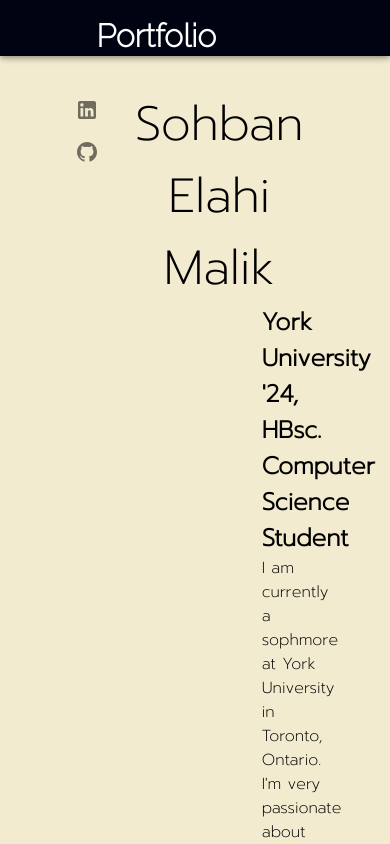
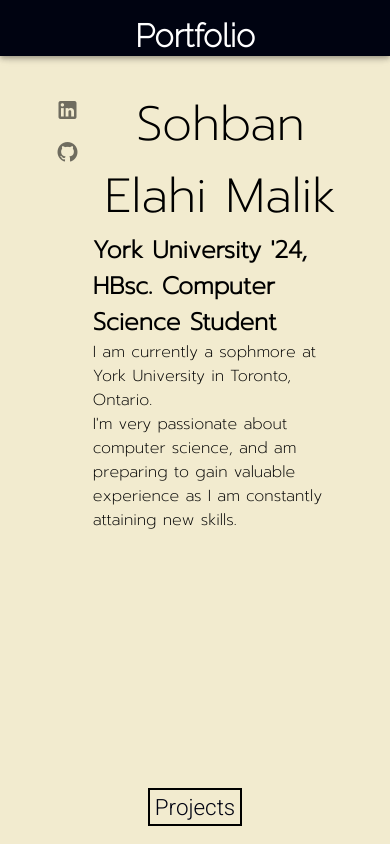
Before and after one commit to sohbanm/Portfolio-Site, a Vue app: page / in a window 390 px wide. Shown: the top 844 px of the page. Built offline with nearby package versions, Linux system fonts and the light colour scheme.

Commit message:
fixing respons

```diff
--- a/src/App.vue
+++ b/src/App.vue
@@ -9,11 +9,11 @@
       scroll-threshold="1"
     >
       <v-row>
-        <v-col>
+        <v-col class="mx-auto">
           <h1><b>Portfolio</b></h1>
         </v-col>
 
-        <div v-for="button in items" :key=items.id>
+        <div v-for="button in items" :key=items.id class="buttons">
           <v-col>
             <a :href=button.ref :target=button.target style="color:white">
               <button class="raise">
@@ -134,15 +134,16 @@ h1{
   margin-left:5vh;
   margin-top: 2vh;
   font-family: 'Raleway', sans-serif;
-
 }
 
 @media screen and (max-width: 1264px) {
-   button {
+   .buttons {
     display: none;
   }
+  h1{
+    margin-left: 0;
+  }
 }
-
 v-app-bar-nav-icon{
   margin-top: 250vh;
 }
--- a/src/components/Home.vue
+++ b/src/components/Home.vue
@@ -1,8 +1,8 @@
 <template>
-  <div style="color:white;width: 85%;" class="mx-auto text-center pa-8">
+  <div class="mx-auto text-center home">
 
-    <v-row>
-      <v-col cols="2" class="mx-auto">
+    <v-row no-gutters>
+      <v-col cols="2" xs="5" class="mx-auto text-center">
         <div v-for="social in icons" :key=icons.id>
           <a :href=social.link target="_blank">
             <button class="iconButton" style="padding:0"><v-icon class="icon">{{social.icon}}</v-icon> </button>
@@ -10,11 +10,11 @@
         </div>
       </v-col>
 
-      <v-col cols="10">
+      <v-col cols="10" xs="9">
         <span class="name">
           Sohban Elahi Malik
         </span>
-        <div style="text-align:left;margin-left: 18vh;">
+        <div class="details">
           <h2>York University '24, HBsc. Computer Science Student</h2>
           <!-- make name of university a hyperlink to yorks site -->
           <p>
@@ -50,6 +50,11 @@
   font-family: 'Prompt', sans-serif;
   color:black;
 }
+.home{
+  color:white;
+  width: 85%;
+  padding: 32px;
+}
 .center {
   text-align: center;
 }
@@ -77,17 +82,29 @@
   transition: all 500ms ease;
   color:black;
   font-size: 13vh;
-
-  @media screen and (max-width: 1264px){
-    font-size: 60px;
-  }
 }
 .name{
   font-size:5.7em;
   text-align: left;
+}
+.details{
+  text-align: left;
+  margin-left: 18vh;
+}
 
-  @media (max-width: 1264px){
-    font-size: 3em;
-  }
+
+@media screen and (max-width: 1264px){
+  .icon{font-size: 60px;}
+  .name{font-size: 3em;}
+
+  .details{margin-left:0;}
+  .home{width: 95%;}
 }
+
+@media screen and (max-width: 576px){
+  .icon{font-size: 50px;}
+}
+
+
+
 </style>
```
